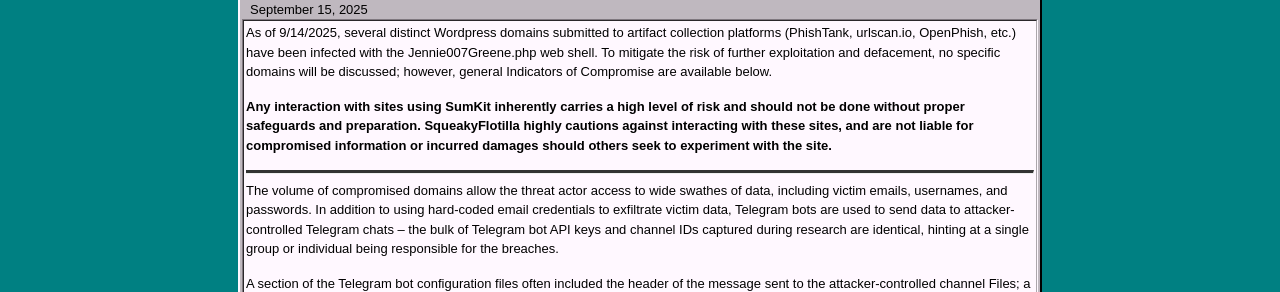
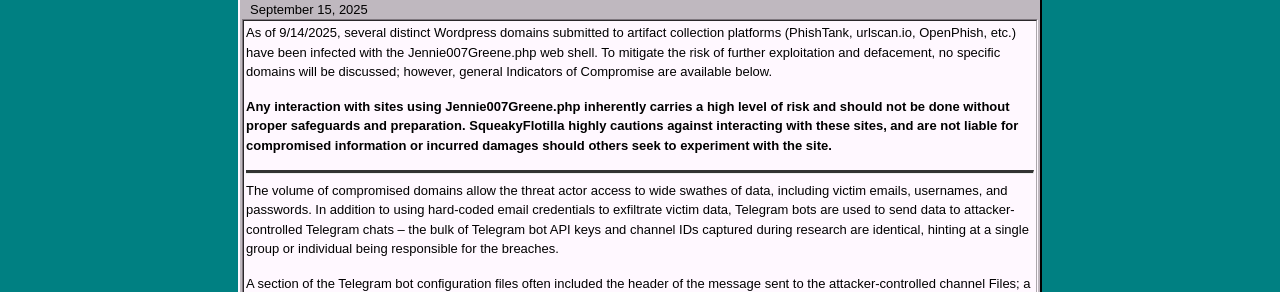
Before and after one commit to scattered-gonk/scattered-gonk.github.io, a Jekyll site: the page built from _posts/2025-15-09-Jennie007Greene.md, in a window 1280 px wide. Shown: the part 282-574 px from the top of the page. Built offline with Jekyll 4.4.1, drawn with Linux system fonts in a browser that asks for light colours.

Commit message:
Updated Jennie007Greene post

```diff
--- a/_posts/2025-15-09-Jennie007Greene.md
+++ b/_posts/2025-15-09-Jennie007Greene.md
@@ -9,7 +9,7 @@
 
 As of 9/14/2025, several distinct Wordpress domains submitted to artifact collection platforms (PhishTank, urlscan.io, OpenPhish, etc.) have been infected with the Jennie007Greene.php web shell. To mitigate the risk of further exploitation and defacement, no specific domains will be discussed; however, general Indicators of Compromise are available below.
 
-**Any interaction with sites using SumKit inherently carries a high level of risk and should not be done without proper safeguards and preparation. SqueakyFlotilla highly cautions against interacting with these sites, and are not liable for compromised information or incurred damages should others seek to experiment with the site.**
+**Any interaction with sites using Jennie007Greene.php inherently carries a high level of risk and should not be done without proper safeguards and preparation. SqueakyFlotilla highly cautions against interacting with these sites, and are not liable for compromised information or incurred damages should others seek to experiment with the site.**
 <hr />
 
 The volume of compromised domains allow the threat actor access to wide swathes of data, including victim emails, usernames, and passwords. In addition to using hard-coded email credentials to exfiltrate victim data, Telegram bots are used to send data to attacker-controlled Telegram chats -- the bulk of Telegram bot API keys and channel IDs captured during research are identical, hinting at a single group or individual being responsible for the breaches.
```
